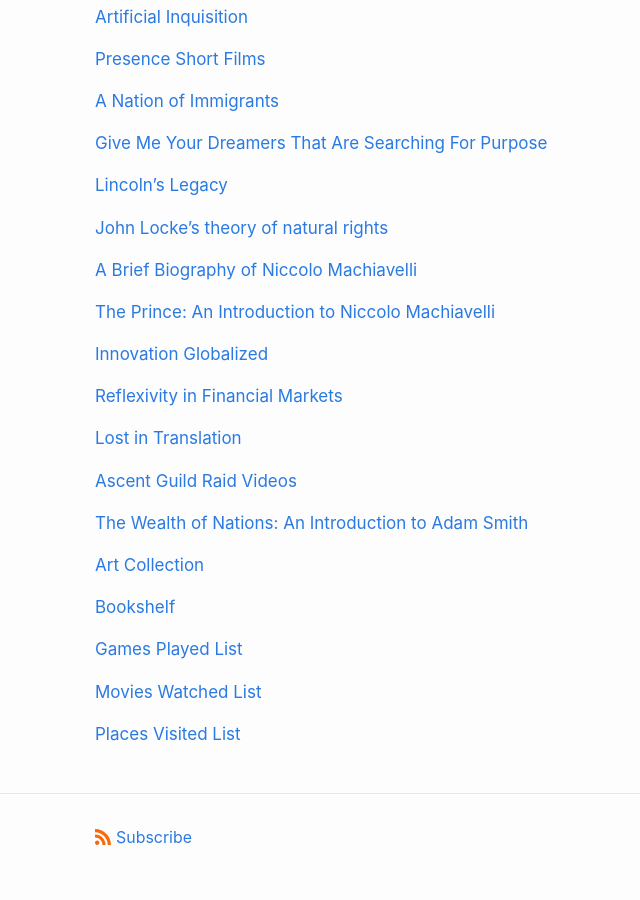
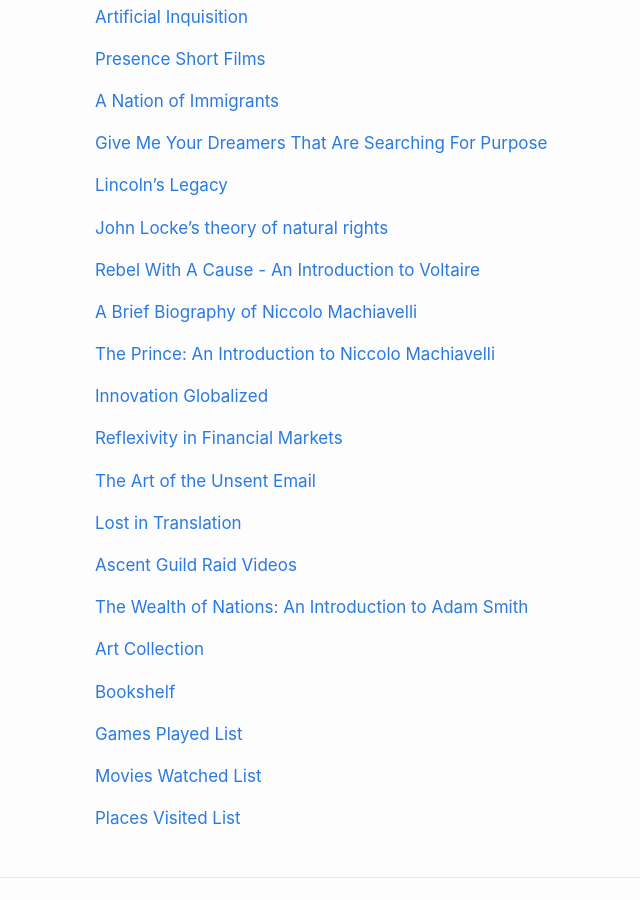
Before and after one commit to link-daniel/link.github.io, a Jekyll site: the page built from index.md, in a window 1280 px wide and 900 px high, scrolled down 853 px. Shown: the whole window, without its empty margins (175-815 px from the left). Built offline with Jekyll 4.4.1, drawn with Linux system fonts in a browser that asks for light colours.

Commit message:
Update index.md

```diff
--- a/index.md
+++ b/index.md
@@ -80,6 +80,9 @@ layout: home
 [John Locke's theory of natural rights](/locketheories)
 <br>
 
+[Rebel With A Cause - An Introduction to Voltaire](/voltaire)
+<br>
+
 [A Brief Biography of Niccolo Machiavelli](/machiavellibio)
 <br>
 
@@ -90,6 +93,9 @@ layout: home
 <br>
 
 [Reflexivity in Financial Markets](/reflexivity)
+<br>
+
+[The Art of the Unsent Email](/unsentemail)
 <br>
 
 [Lost in Translation](/lostintranslation)
```
